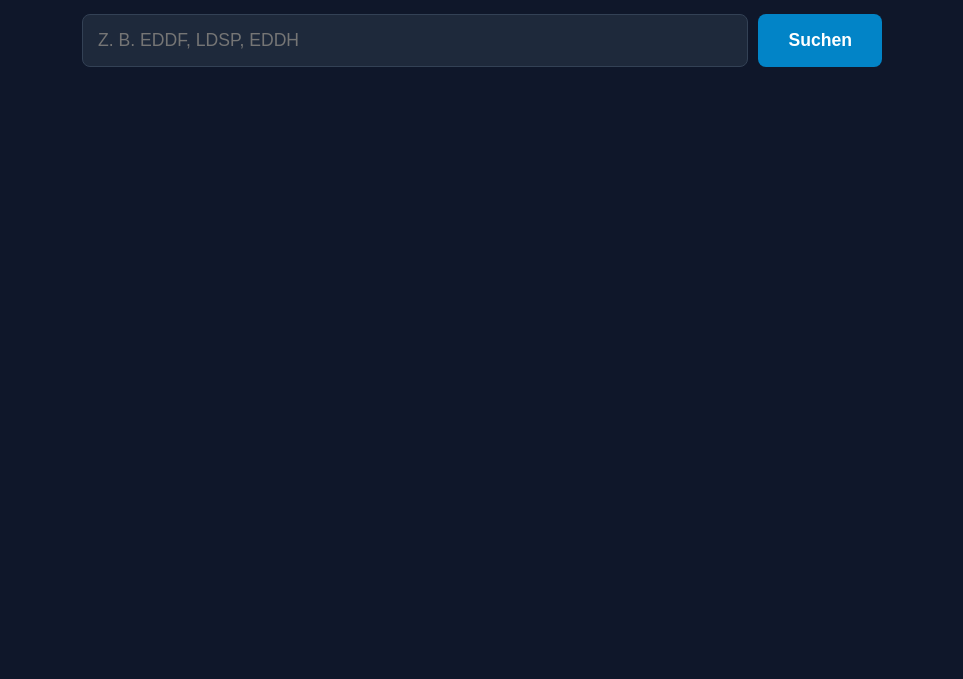
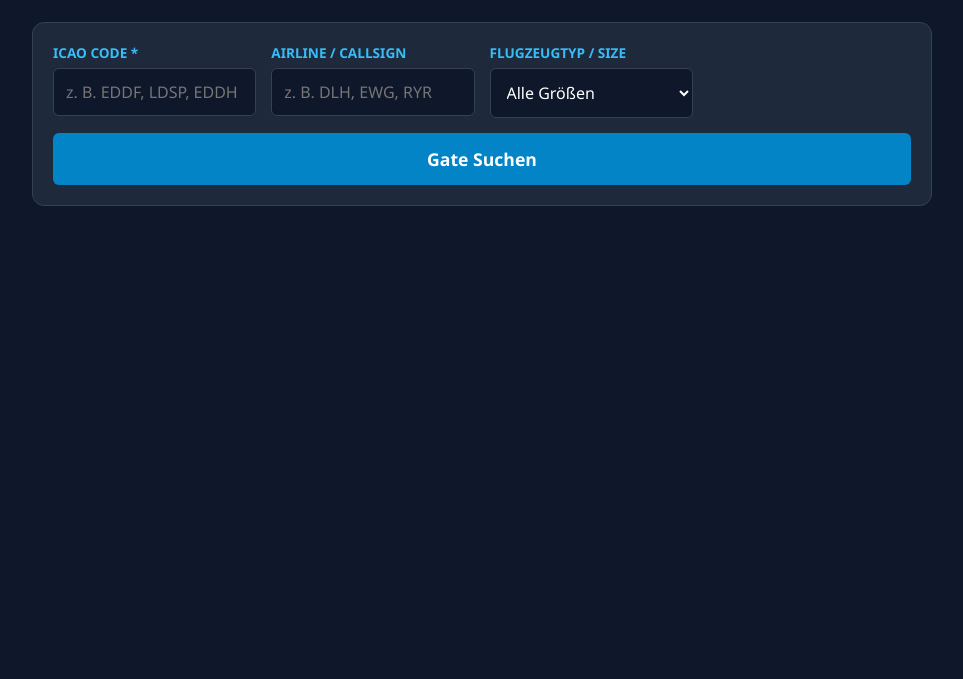
Before and after one commit to Colourhuman/vatsim-gate-finder, a website: page index.html in a window 1280 px wide. Shown: the part 121-800 px from the top of the page, without its empty margins (158-1121 px from the left). Drawn offline with Linux system fonts and the light colour scheme.

Commit message:
Update index.html

```diff
--- a/index.html
+++ b/index.html
@@ -5,60 +5,174 @@
     <meta name="viewport" content="width=device-width, initial-scale=1.0">
     <title>VATSIM Gate Finder</title>
     <style>
-        * { box-sizing: border-box; margin: 0; padding: 0; font-family: sans-serif; }
-        body { background-color: #0f172a; color: #f8fafc; display: flex; flex-direction: column; align-items: center; padding: 40px 20px; }
-        .container { width: 100%; max-width: 800px; }
-        h1 { text-align: center; color: #38bdf8; margin-bottom: 10px; }
-        p.subtitle { text-align: center; color: #94a3b8; margin-bottom: 30px; }
-        .search-box { display: flex; gap: 10px; margin-bottom: 30px; }
-        input { flex: 1; padding: 15px; font-size: 1.1rem; border-radius: 8px; border: 1px solid #334155; background: #1e293b; color: #fff; text-transform: uppercase; outline: none; }
-        button { padding: 15px 30px; font-size: 1.1rem; font-weight: bold; background: #0284c7; color: white; border: none; border-radius: 8px; cursor: pointer; }
+        * { box-sizing: border-box; margin: 0; padding: 0; font-family: 'Segoe UI', Tahoma, Geneva, Verdana, sans-serif; }
+        body { background-color: #0f172a; color: #f8fafc; display: flex; flex-direction: column; align-items: center; padding: 40px 20px; min-height: 100vh; }
+        .container { width: 100%; max-width: 900px; }
+        h1 { text-align: center; color: #38bdf8; margin-bottom: 8px; font-size: 2.2rem; }
+        p.subtitle { text-align: center; color: #94a3b8; margin-bottom: 25px; }
+
+        .search-form {
+            background-color: #1e293b;
+            padding: 20px;
+            border-radius: 12px;
+            border: 1px solid #334155;
+            display: grid;
+            grid-template-columns: repeat(auto-fit, minmax(200px, 1fr));
+            gap: 15px;
+            margin-bottom: 25px;
+        }
+
+        .input-group {
+            display: flex;
+            flex-direction: column;
+            gap: 6px;
+        }
+
+        label {
+            font-size: 0.85rem;
+            color: #38bdf8;
+            font-weight: bold;
+            text-transform: uppercase;
+        }
+
+        input, select {
+            padding: 12px;
+            font-size: 1rem;
+            border-radius: 6px;
+            border: 1px solid #334155;
+            background: #0f172a;
+            color: #fff;
+            outline: none;
+        }
+
+        input:focus, select:focus {
+            border-color: #38bdf8;
+        }
+
+        button {
+            grid-column: 1 / -1;
+            padding: 14px;
+            font-size: 1.1rem;
+            font-weight: bold;
+            background: #0284c7;
+            color: white;
+            border: none;
+            border-radius: 6px;
+            cursor: pointer;
+            transition: background 0.2s;
+        }
+
         button:hover { background: #0369a1; }
-        .status-msg { text-align: center; font-size: 1.1rem; color: #94a3b8; }
-        .results-header { margin-bottom: 15px; font-size: 1.2rem; color: #38bdf8; }
-        .grid { display: grid; grid-template-columns: repeat(auto-fill, minmax(180px, 1fr)); gap: 15px; }
-        .gate-card { background: #1e293b; padding: 15px; border-radius: 8px; border: 1px solid #334155; }
-        .gate-name { font-size: 1.3rem; font-weight: bold; color: #f1f5f9; }
-        .gate-type { font-size: 0.85rem; color: #38bdf8; margin-bottom: 8px; }
-        .coords { font-size: 0.8rem; color: #64748b; }
+        .status-msg { text-align: center; font-size: 1.1rem; color: #94a3b8; margin-bottom: 20px; }
+        .results-header { margin-bottom: 15px; font-size: 1.2rem; color: #38bdf8; font-weight: bold; }
+        .grid { display: grid; grid-template-columns: repeat(auto-fill, minmax(200px, 1fr)); gap: 15px; }
+
+        .gate-card {
+            background: #1e293b;
+            padding: 15px;
+            border-radius: 8px;
+            border: 1px solid #334155;
+            display: flex;
+            flex-direction: column;
+            gap: 6px;
+        }
+
+        .gate-name { font-size: 1.4rem; font-weight: bold; color: #f1f5f9; }
+        .gate-type { font-size: 0.85rem; color: #38bdf8; font-weight: 600; }
+        .gate-detail { font-size: 0.8rem; color: #94a3b8; }
+        .coords { font-size: 0.75rem; color: #64748b; margin-top: 4px; }
     </style>
 </head>
 <body>
+
     <div class="container">
         <h1>VATSIM Gate Finder</h1>
-        <p class="subtitle">Gib einen ICAO-Code ein, um alle Gates & Standplätze zu finden</p>
-        <div class="search-box">
-            <input type="text" id="icaoInput" placeholder="z. B. EDDF, LDSP, EDDH" maxlength="4">
-            <button onclick="searchGates()">Suchen</button>
+        <p class="subtitle">Finde passende Gates & Standplätze nach Airport, Airline und Flugzeugtyp</p>
+
+        <div class="search-form">
+            <div class="input-group">
+                <label for="icaoInput">ICAO Code *</label>
+                <input type="text" id="icaoInput" placeholder="z. B. EDDF, LDSP, EDDH" maxlength="4">
+            </div>
+
+            <div class="input-group">
+                <label for="airlineInput">Airline / Callsign</label>
+                <input type="text" id="airlineInput" placeholder="z. B. DLH, EWG, RYR">
+            </div>
+
+            <div class="input-group">
+                <label for="categorySelect">Flugzeugtyp / Size</label>
+                <select id="categorySelect">
+                    <option value="ALL">Alle Größen</option>
+                    <option value="C">Code C (A320, B738)</option>
+                    <option value="D">Code D (B757, A300)</option>
+                    <option value="E">Code E (A330, A350, B777, B787)</option>
+                    <option value="F">Code F (A380, B747-8)</option>
+                </select>
+            </div>
+
+            <button onclick="searchGates()">Gate Suchen</button>
         </div>
+
         <div id="status" class="status-msg"></div>
         <div id="resultsHeader" class="results-header"></div>
         <div id="gatesGrid" class="grid"></div>
     </div>
+
     <script>
         document.getElementById('icaoInput').addEventListener('keypress', e => { if (e.key === 'Enter') searchGates(); });
+        document.getElementById('airlineInput').addEventListener('keypress', e => { if (e.key === 'Enter') searchGates(); });
+
         async function searchGates() {
-            const input = document.getElementById('icaoInput');
-            const icao = input.value.trim().toUpperCase();
+            const icao = document.getElementById('icaoInput').value.trim().toUpperCase();
+            const airline = document.getElementById('airlineInput').value.trim().toUpperCase();
+            const category = document.getElementById('categorySelect').value;
+
             const status = document.getElementById('status');
             const resultsHeader = document.getElementById('resultsHeader');
             const gatesGrid = document.getElementById('gatesGrid');
-            if (!icao || icao.length < 3) { status.innerText = "Bitte gib einen gültigen ICAO-Code ein."; return; }
-            status.innerText = `Lade Gate-Daten für ${icao}...`;
-            resultsHeader.innerText = ""; gatesGrid.innerHTML = "";
+
+            if (!icao || icao.length < 3) {
+                status.innerText = "Bitte gib einen gültigen ICAO-Code ein.";
+                return;
+            }
+
+            status.innerText = `Lade Daten für ${icao}...`;
+            resultsHeader.innerText = "";
+            gatesGrid.innerHTML = "";
+
             try {
-                const response = await fetch(`/api/gates?icao=${icao}`);
+                const response = await fetch(`/api/gates?icao=${icao}&airline=${airline}&category=${category}`);
                 const data = await response.json();
-                if (!response.ok || data.error) { status.innerText = data.error || "Fehler beim Laden."; return; }
+
+                if (!response.ok || data.error) {
+                    status.innerText = data.error || "Fehler beim Laden.";
+                    return;
+                }
+
                 status.innerText = "";
-                resultsHeader.innerText = `${data.total_gates} Positionen für ${data.icao} gefunden:`;
+                resultsHeader.innerText = `${data.filtered_count} Positionen für ${data.icao} gefunden (Gesamt: ${data.total_gates}):`;
+
+                if (data.gates.length === 0) {
+                    status.innerText = "Keine Gates entsprechen deinen Filterkriterien.";
+                    return;
+                }
+
                 data.gates.forEach(gate => {
                     const card = document.createElement('div');
                     card.className = 'gate-card';
-                    card.innerHTML = `<div class="gate-name">${gate.name}</div><div class="gate-type">${gate.type}</div><div class="coords">Lat: ${gate.lat.toFixed(4)}<br>Lon: ${gate.lon.toFixed(4)}</div>`;
+                    card.innerHTML = `
+                        <div class="gate-name">${gate.name}</div>
+                        <div class="gate-type">${gate.type}</div>
+                        <div class="gate-detail">Max Span: ${gate.maxspan}</div>
+                        <div class="gate-detail">Airline: ${gate.airline}</div>
+                        <div class="coords">Lat: ${gate.lat.toFixed(4)} | Lon: ${gate.lon.toFixed(4)}</div>
+                    `;
                     gatesGrid.appendChild(card);
                 });
-            } catch (err) { status.innerText = "Verbindungsfehler zum Server."; }
+            } catch (err) {
+                status.innerText = "Verbindungsfehler zum Server.";
+            }
         }
     </script>
 </body>
```
